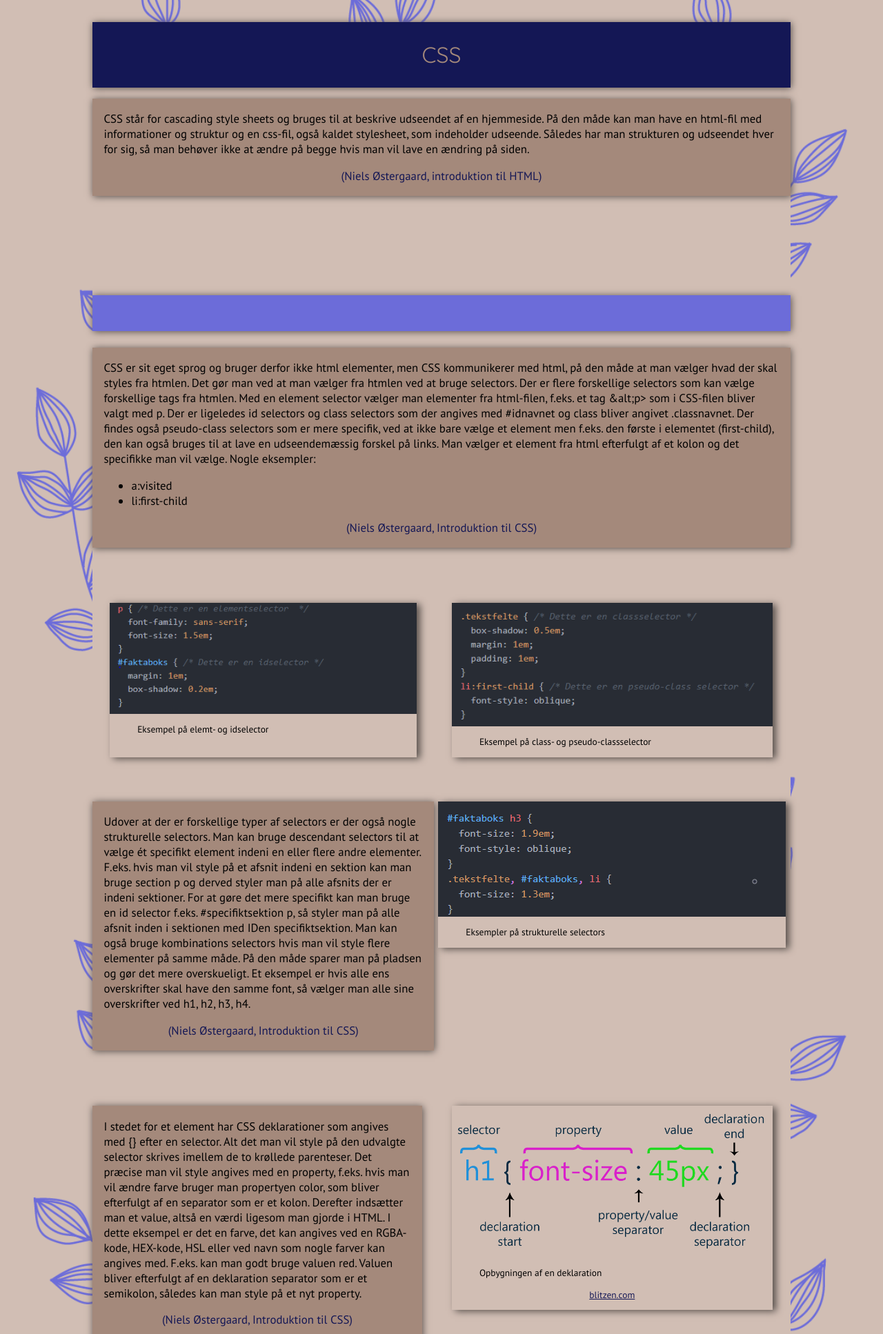
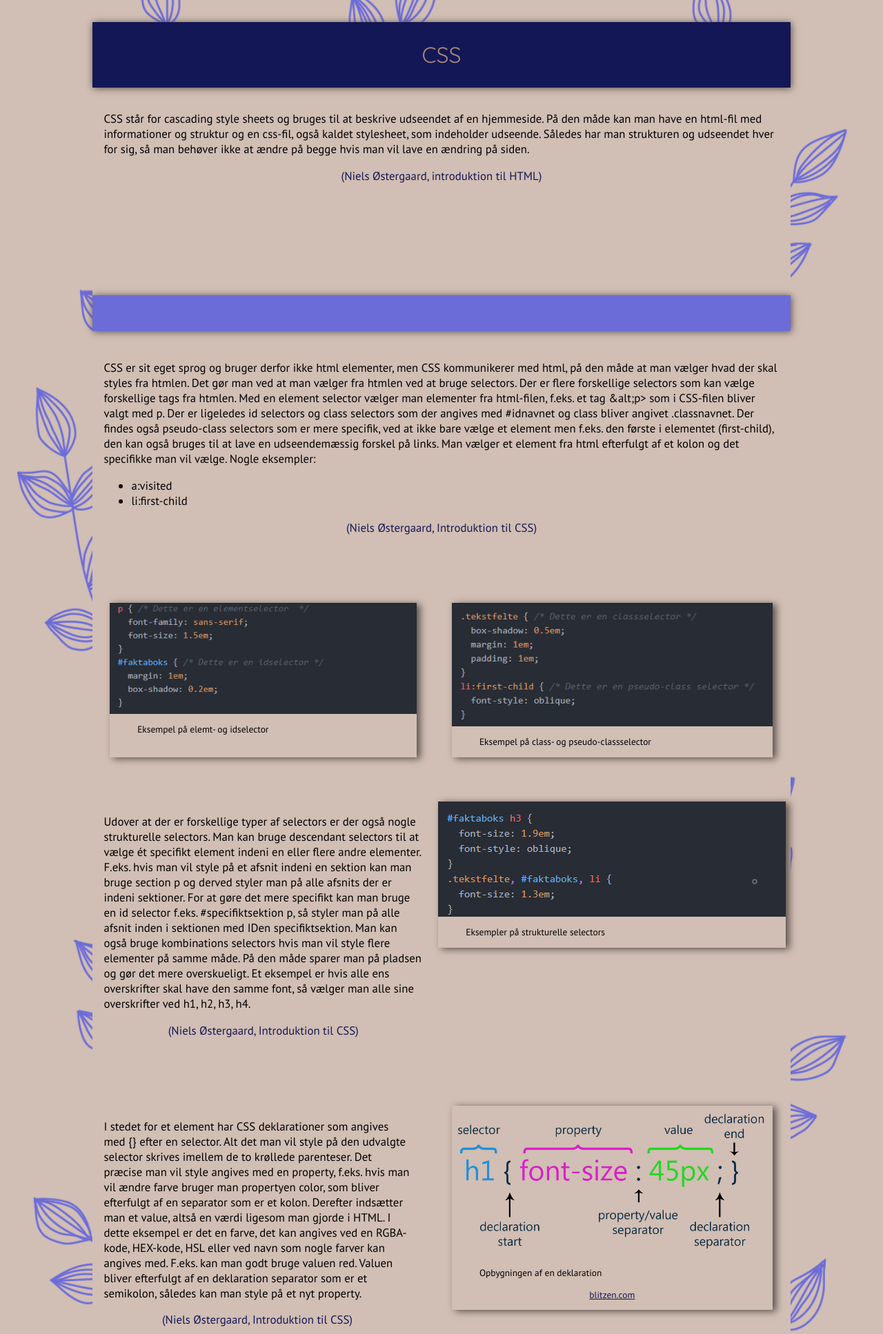
Before and after one commit to Bonde005/portfolio, a PHP site: page /css.php in a window 1280 px wide. Shown: the part 88-2022 px from the top of the page at 69% size. Run offline with PHP 8.4, Linux system fonts and the light colour scheme.

Commit message:
test
test

```diff
--- a/stylesheet_page.css
+++ b/stylesheet_page.css
@@ -3,6 +3,10 @@ body {
     background-size: contain; /* hvor meget baggrundbilledet skal fylde */
     background-color: #D1BEB4; /* den baggrundsfarve der er hvor og hvis billedet ikke er indlæst */
     background-attachment: fixed;
+}
+
+#pagewrap {
+  background-color: #D1BEB4;
 }
 
 #global_menu {
@@ -65,13 +69,13 @@ dd {
 }
 
 .tekstfelt {
-  background-color: #a4897b; /* Baggrunds farve */
+  /*background-color: #a4897b; /* Baggrunds farve */
   padding-top: 0.1em;
   padding-bottom: 0.1em; /* padding i bund og top*/
   padding-right: 1em;
   padding-left: 1em; /* padding i siderne */
   margin-bottom: 1em; /* luft mellem felter */
-  box-shadow: 1px 1px 10px #574f4b; /* skyggeeffekt */
+/*  box-shadow: 1px 1px 10px #574f4b; /* skyggeeffekt */
 }
 
 .under_overskrift {
```
